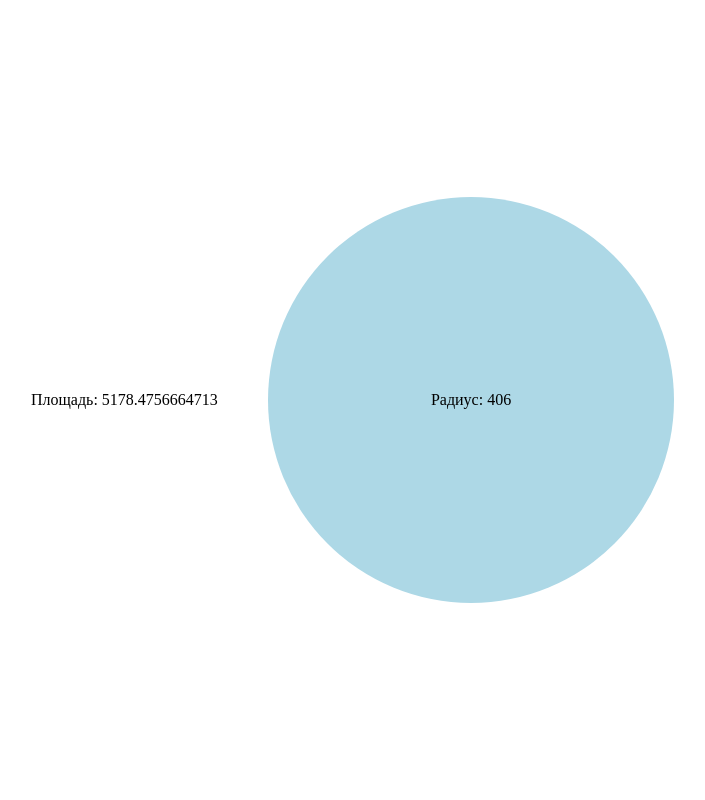
After one commit to ArtemShuhat/php, a PHP site: page /3.3task.php in a window 1280 px wide. The commit adds this page. Shown: the whole page, without its empty margins (169-874 px from the left). Run offline with PHP 8.4, Linux system fonts and the light colour scheme.

Commit message:
add 3.3 and change 3.2temp

```diff
--- a/3.2task.php
+++ b/3.2task.php
@@ -53,8 +53,8 @@ echo "<div style='color: brown; font-size: 24px; text-align: center;'>$result</d
             let temperatureValue = <?php echo $random_temperature; ?>;
 
             function updateMercuryHeight() {
-                let maxTemperature = 42;
-                let minTemperature = 35;
+                let maxTemperature = 41;
+                let minTemperature = 36;
                 let height = (temperatureValue - minTemperature) / (maxTemperature - minTemperature) * 100;
                 mercury.style.height = height + '%';
             }
--- /dev/null
+++ b/3.3task.php
@@ -0,0 +1,54 @@
+<?php
+$radius = rand(160, 450);
+$pi = M_PI;
+$area = $pi * pow($radius, 2)/100;
+?>
+<!DOCTYPE html>
+<html lang="en">
+<head>
+<meta charset="UTF-8">
+<meta name="viewport" content="width=device-width, initial-scale=1.0">
+<title>Круг</title>
+<style>
+  :root {
+    --circle-radius: <?php echo $radius; ?>px;
+  }
+
+  body {
+    display: flex;
+    justify-content: center;
+    align-items: center;
+    height: 100vh;
+    margin: 0;
+    position: relative;
+  }
+
+  .circle {
+    width: var(--circle-radius);
+    height: var(--circle-radius);
+    border-radius: 50%;
+    background-color: lightblue;
+    position: relative;
+  }
+
+  .radius-label {
+    position: absolute;
+    top: 50%;
+    left: 50%;
+    transform: translate(-50%, -50%);
+  }
+
+  .area-label {
+    position: absolute;
+    top: 30;
+    left:200px;
+  }
+</style>
+</head>
+<body>
+  <div class="area-label">Площадь: <?php echo $area; ?></div>
+  <div class="circle" id="circle">
+    <div class="radius-label" id="radiusLabel">Радиус: <?php echo $radius; ?></div>
+  </div>
+</body>
+</html>
```
